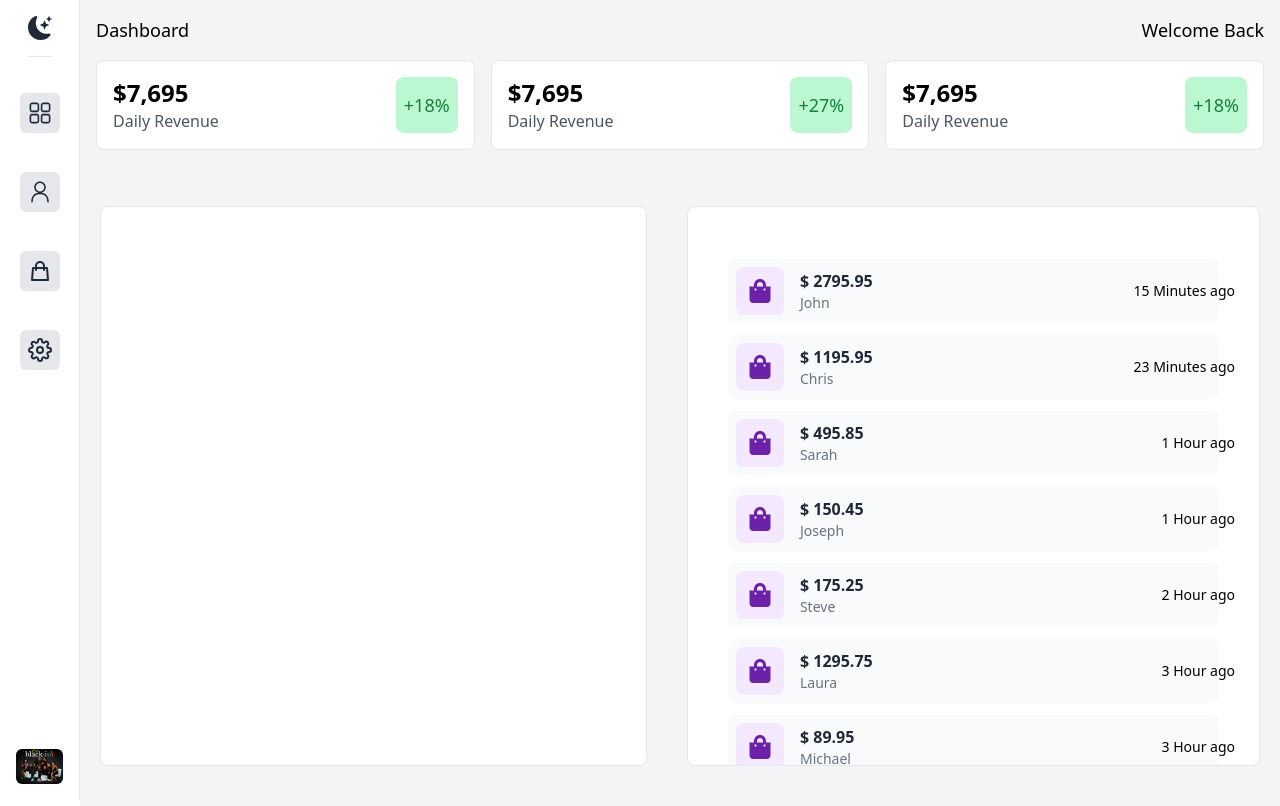
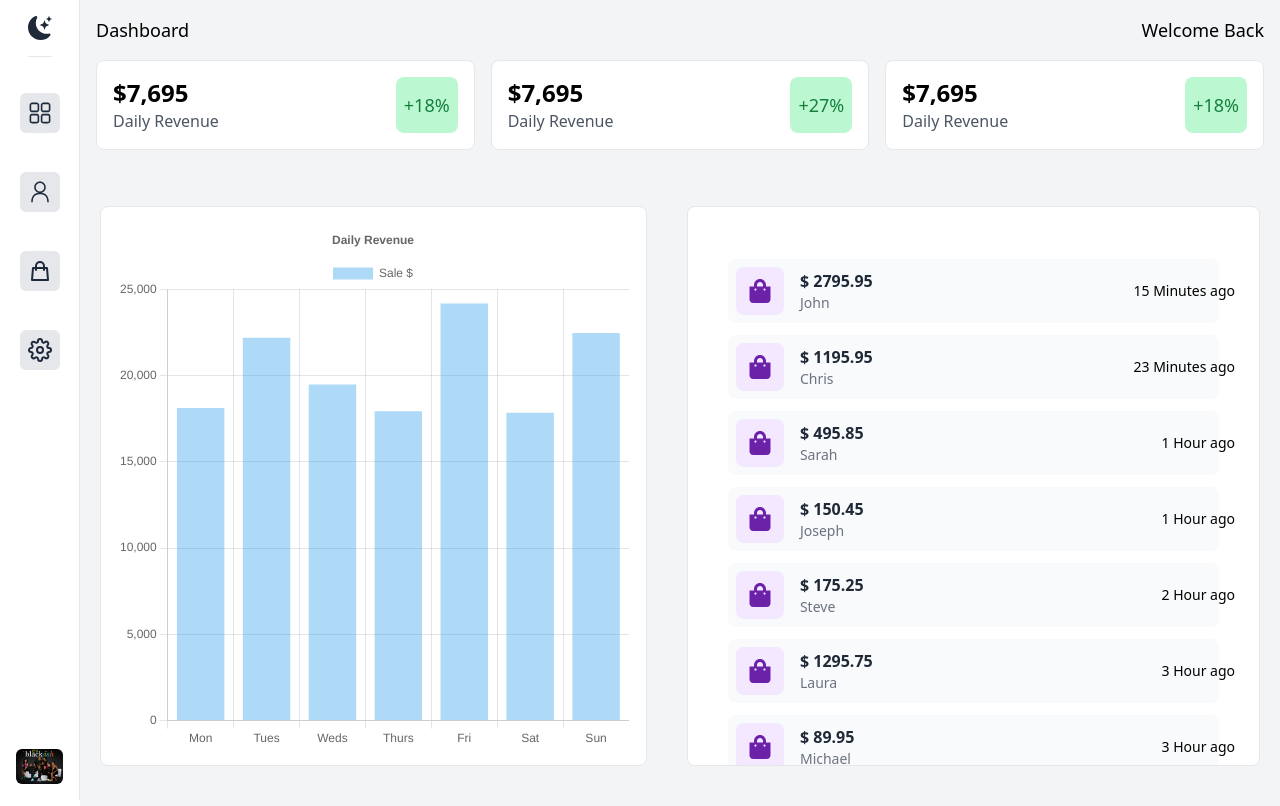
Before and after one commit to Weten-Ogen/airbnb-clone, a Next.js app: page / in a window 1280 px wide. Built offline with nearby package versions, Linux system fonts and the light colour scheme.

Commit message:
completed the barchart

```diff
--- a/components/BarChart.tsx
+++ b/components/BarChart.tsx
@@ -1,5 +1,5 @@
 import React,{useState,useEffect} from 'react';
-// import {Bar} from 'react-chartjs-2';
+import {Bar} from 'react-chartjs-2';
 import {
     Chart as chartJs,
     CategoryScale,
@@ -28,37 +28,39 @@ const BarChart = () => {
   });
   const [chartOptions, setChartOptions] = useState({});
 
-  // useEffect(() =>{
-  //   setChartData({
-  //     labels:['Mon','Tue','Wed','Thurs','Fri','Sat','Sun'],
-  //     datasets:[
-  //       {label: 'Sales $',
-  //         data::[18127,22201,19490,17938,241842,22475],
-  //         borderColor: 'rgb(53,162,233)',
-  //         backgroundColor: 'rgb(53,162,233,0.4)'
-  //   }]}
-  // )
-  // setChartOptions({
-  //   plugins:{
-  //     legend:{
-  //       position: 'top',
-  //     },
-  //     title:{
-  //       display: true,
-  //       text: 'Daily Revenue',
-  //     }
-  //   },
-  //   maintainAspectRatio:false,
-  //   responsive: true
+  useEffect(() => {
+    setChartData({
+      labels:['Mon','Tues','Weds','Thurs','Fri','Sat',
+    'Sun'],
+    datasets:[{
+        label:'Sale $',
+        data:[18127,22201,19490, 17938,24182,17842,22475],
+        borderColor: 'rgb(53,162,235)',
+        backgroundColor: 'rgb(53,162,235,0.4',
+      }]
+    })
 
-  // })
+  setChartOptions({
+    plugins:{
+      legend:{
+        position: 'top',
+      },
+      title:{
+        display: true,
+        text: 'Daily Revenue',
+      }
+    },
+    maintainAspectRatio:false,
+    responsive: true
 
-  // })
+  })
+
+},[])
 
   return (
     <>
       <section className='barchart'>
-        {/* <Bar data={chartData} options={chartOptions}/> */}
+        <Bar data={chartData} options={chartOptions}/>
       </section>
     </>
   )
--- a/package.json
+++ b/package.json
@@ -18,7 +18,7 @@
     "eslint-config-next": "13.2.4",
     "next": "13.2.4",
     "react": "18.2.0",
-    "react-chartjs-2": "^2.0.0",
+    "react-chartjs-2": "^5.2.0",
     "react-dom": "18.2.0",
     "react-icons": "^4.8.0",
     "typescript": "5.0.2"
```
Also changed, not shown: 1 other file (tests, documents, lock files or other folders).
